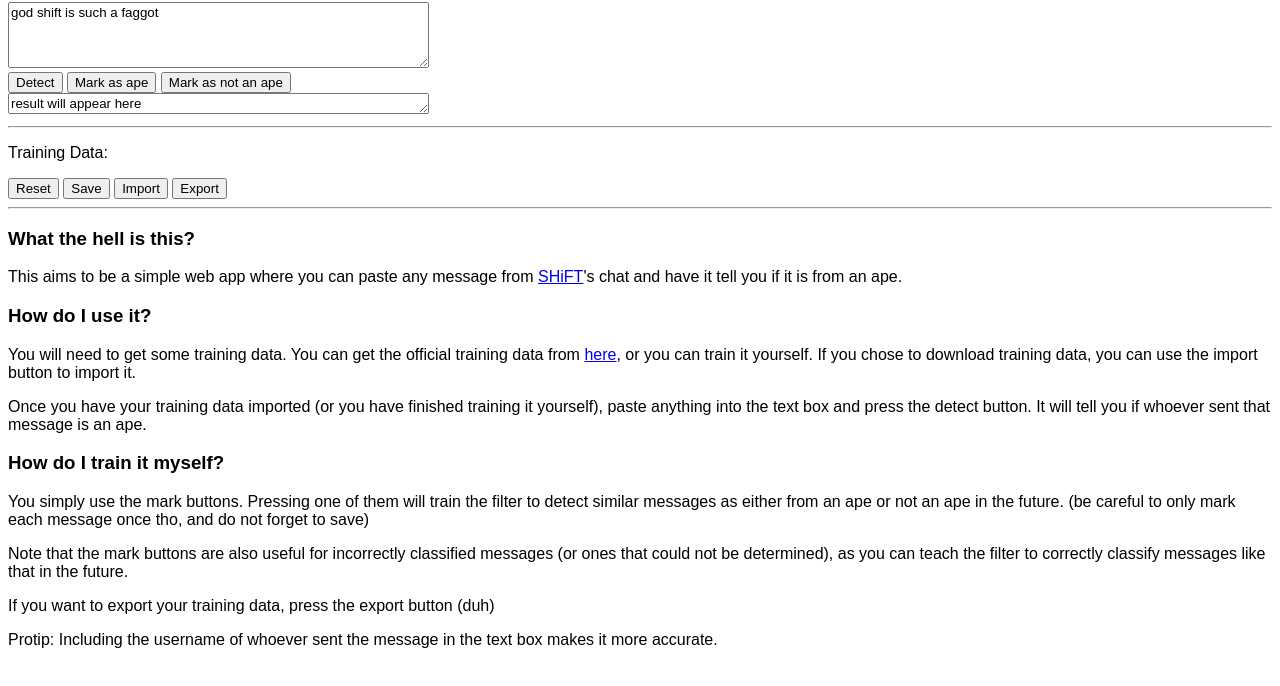
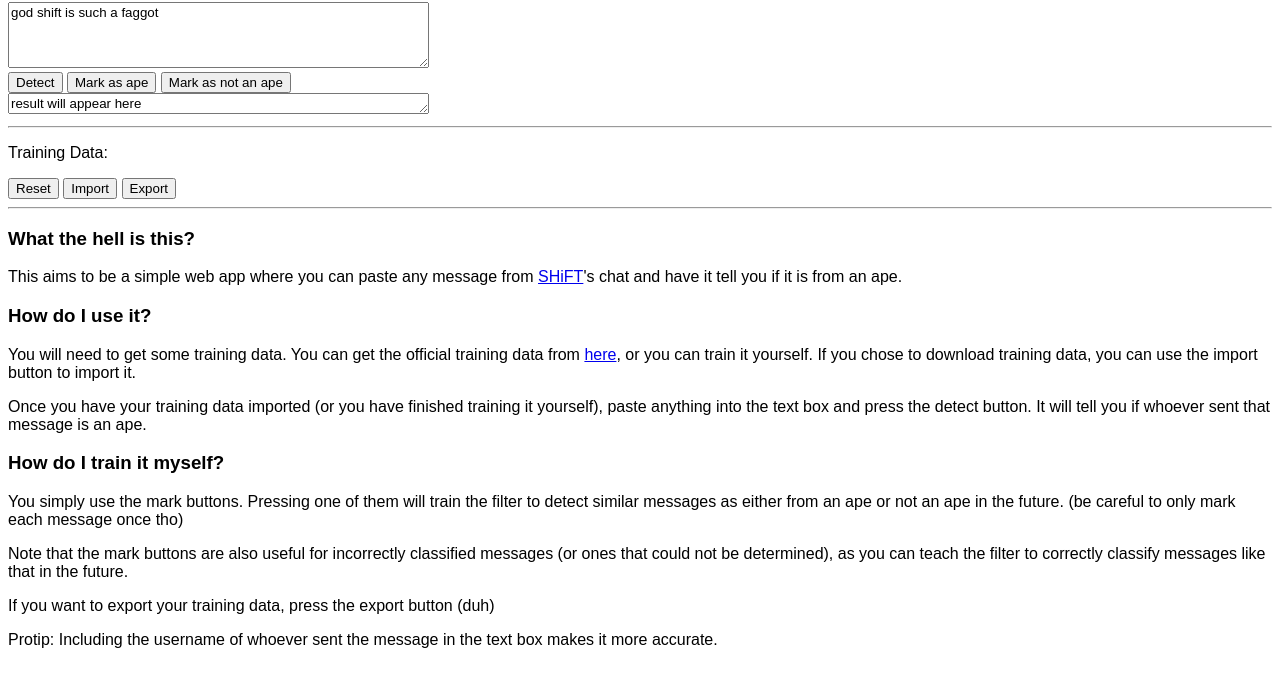
Before and after one commit to DarkRTA/darkrta.github.io, a plain HTML site: page apedetector/index.html in a window 1280 px wide. Shown: the part 78-764 px from the top of the page. Drawn offline with Linux system fonts and the light colour scheme.

Commit message:
apedetector: autosave

```diff
--- a/apedetector/index.html
+++ b/apedetector/index.html
@@ -31,7 +31,6 @@
 			<p>Training Data:</p>
 			<input type="file" style="display: none" onchange='importBtn(event)' id="fRead">
 			<button type="button" onclick="resetBtn()">Reset</button>
-			<button type="button" onclick="saveBtn()">Save</button>
 			<button type="button" onclick='document.getElementById("fRead").click()'>Import</button>
 			<button type="button" onclick="exportBtn()">Export</button>
 		</div>
@@ -45,7 +44,7 @@
 			<p>You will need to get some training data. You can get the official training data from <a href="trainingdata.json" download="trainingdata.json">here</a>, or you can train it yourself. If you chose to download training data, you can use the import button to import it.</p>
 			<p>Once you have your training data imported (or you have finished training it yourself), paste anything into the text box and press the detect button. It will tell you if whoever sent that message is an ape.</a>
 		  <h3>How do I train it myself?</h3>
-			<p>You simply use the mark buttons. Pressing one of them will train the filter to detect similar messages as either from an ape or not an ape in the future. (be careful to only mark each message once tho, and do not forget to save)</p>
+			<p>You simply use the mark buttons. Pressing one of them will train the filter to detect similar messages as either from an ape or not an ape in the future. (be careful to only mark each message once tho)</p>
 			<p>Note that the mark buttons are also useful for incorrectly classified messages (or ones that could not be determined), as you can teach the filter to correctly classify messages like that in the future.</p>
 			<p>If you want to export your training data, press the export button (duh)</p>
 			<p>Protip: Including the username of whoever sent the message in the text box makes it more accurate.</p>
--- a/apedetector/main.js
+++ b/apedetector/main.js
@@ -7,12 +7,14 @@ function detectBtn() {
 function apeBtn() {
 	var msg = document.getElementById("msgBox").value;
 	bayes.train(msg, "ape");
+	save();
 	document.getElementById("resultBox").value =  "marked as ape"
 }
 
 function notapeBtn() {
 	var msg = document.getElementById("msgBox").value;
 	bayes.train(msg, "not an ape");
+	save();
 	document.getElementById("resultBox").value =  "marked as not an ape";
 }
 
@@ -20,7 +22,7 @@ function resetBtn() {
 	bayes.fromJSON(JSON.parse('{"cats":{},"words":{}}'));
 }
 
-function saveBtn() {
+function save() {
 	var json = JSON.stringify(bayes.toJSON());
 	localStorage.setItem("training", json);
 }
```
